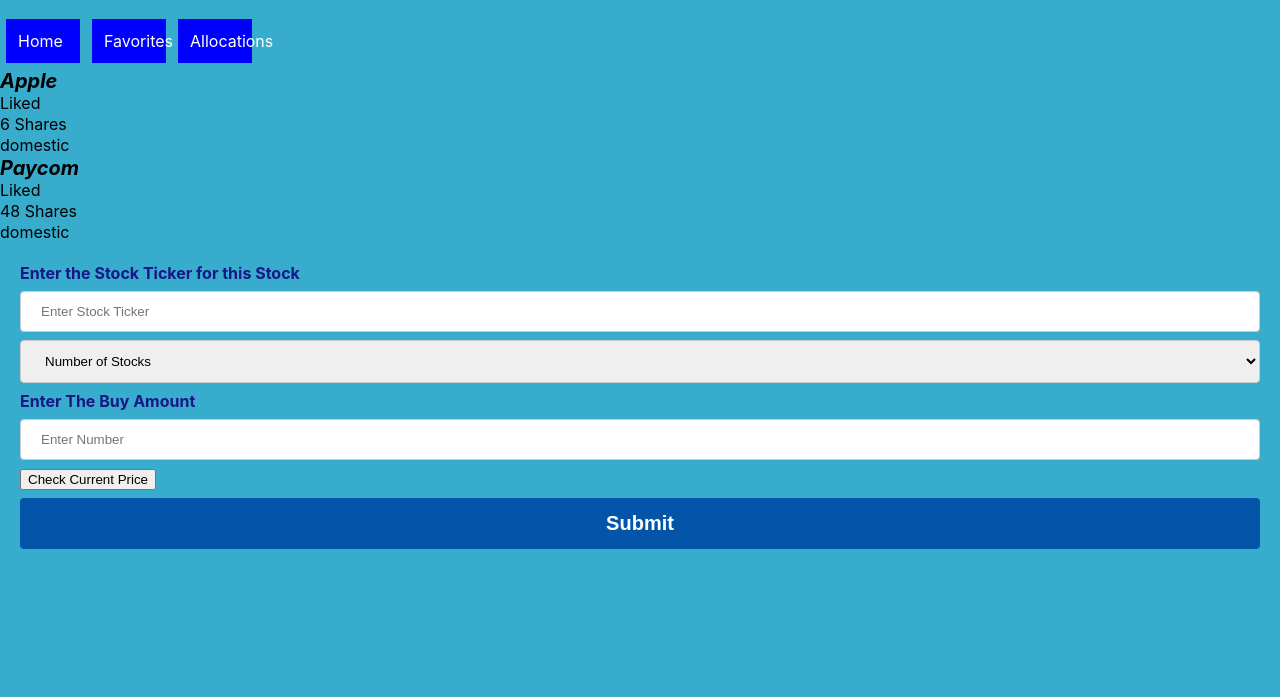
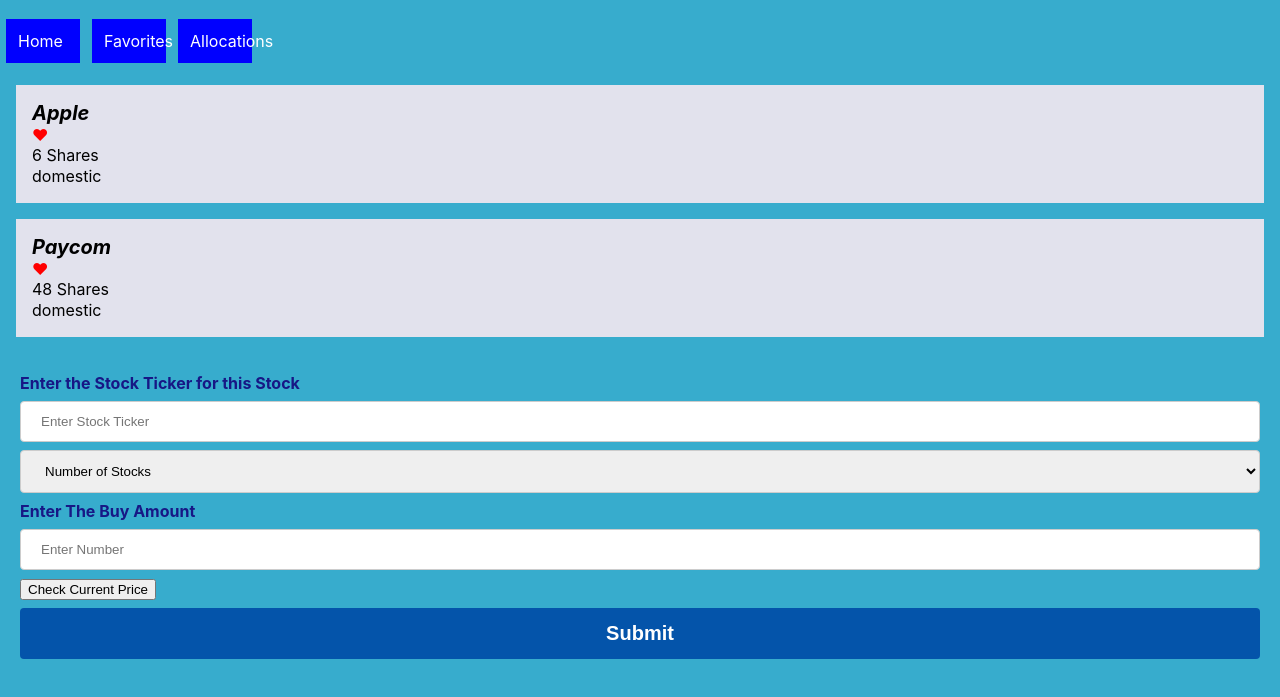
Before and after one commit to Andrewstahl/phase-2-final-project, a React app: page /favorites in a window 1280 px wide. Shown: the part 63-760 px from the top of the page. Built offline with nearby package versions, Linux system fonts and the light colour scheme; data requests are answered from the project's data file.

Commit message:
Added formatting and functionality for stocks that have been favorited

```diff
--- a/src/Components/Favorites.js
+++ b/src/Components/Favorites.js
@@ -3,7 +3,11 @@
 
 export default function Favorites({ stocks }) {
   const stockElements = stocks.filter(stock => stock.favorite === true).map(stock => {
-    return <Stock key={stock.id} stock={stock} />
+    return (
+      <div className="stockElement">
+        <Stock key={stock.id} stock={stock} />
+      </div>
+    )
   })
 
   return (
--- a/src/Components/Stock.js
+++ b/src/Components/Stock.js
@@ -15,7 +15,7 @@
     <div>
       <div className="stock-title">
         <h4>{name}</h4>
-        <p>{favorite ? "Liked" : "Not Liked"}</p>
+        <span className={favorite ? "activated-heart" : ""}>{favorite ? "♥" : "♡"}</span>
       </div>
       <p>{totalStocks} Shares</p>
       <p>{holdingType}</p>
--- a/src/index.css
+++ b/src/index.css
@@ -91,3 +91,7 @@
   margin-top: 0px ;
   margin-bottom: 1px ;
 }
+
+span.activated-heart {
+  color: red;
+}
```
